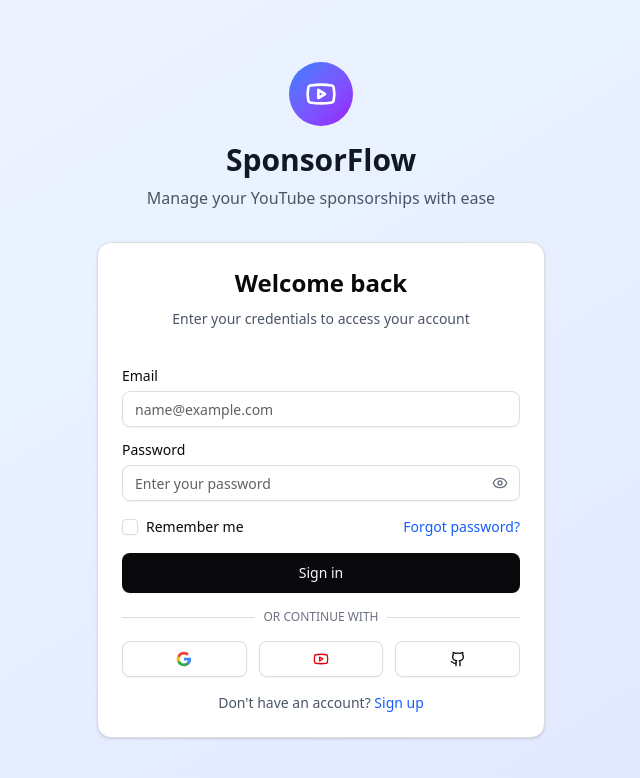
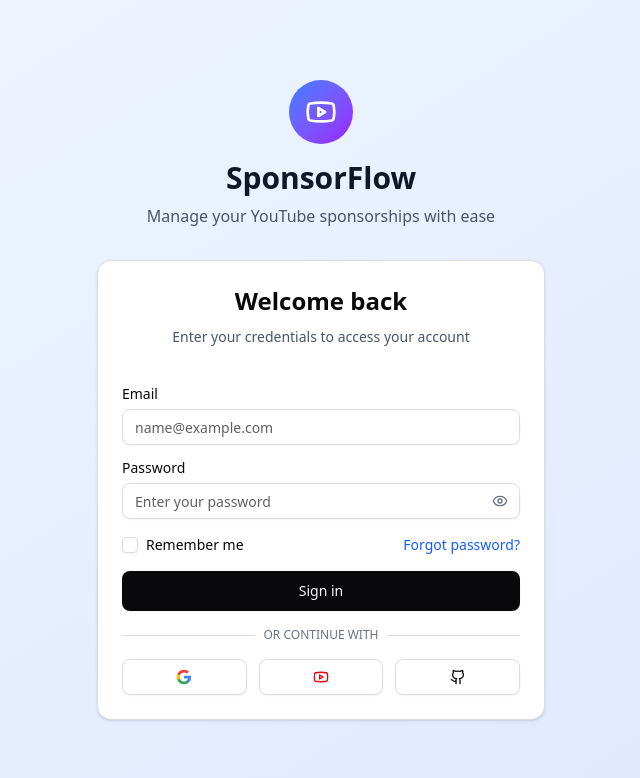
Before and after one commit to EricTechPro/kanban-app, a Next.js app: page / in a window 1280 px wide. Shown: the top 778 px of the page, without its empty margins (319-959 px from the left). Built offline with nearby package versions, Linux system fonts and the light colour scheme; no server answers.

Commit message:
feat(auth): remove signup functionality from login page
- Remove signup link and related UI elements
- Users can now only login with existing accounts
- Simplifies authentication flow for demo purposes

```diff
--- a/components/login-page.tsx
+++ b/components/login-page.tsx
@@ -260,17 +260,6 @@ export default function LoginPage() {
                 <Github className="w-5 h-5" />
               </Button>
             </div>
-
-            {/* Sign Up Link */}
-            <p className="text-center text-sm text-gray-600">
-              Don't have an account?{' '}
-              <a
-                href="#"
-                className="font-medium text-blue-600 hover:text-blue-800"
-              >
-                Sign up
-              </a>
-            </p>
           </CardContent>
         </Card>
       </div>
```
